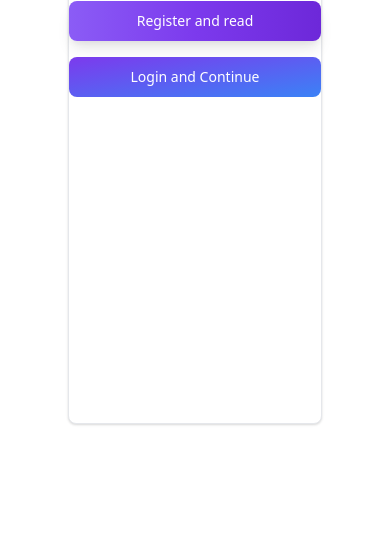
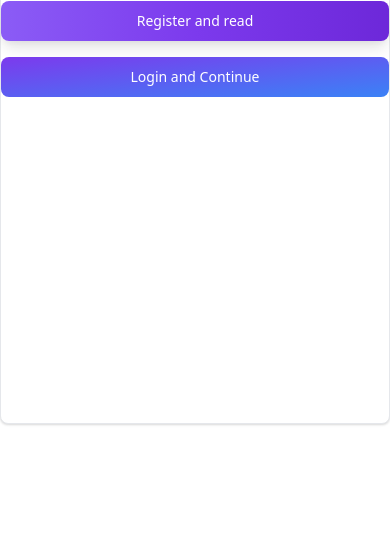
Before and after one commit to phaxadstudios/Book-reader, a plain HTML site: page index.html in a window 390 px wide. Shown: the part 299-844 px from the top of the page. Drawn offline with nearby package versions, Linux system fonts and the light colour scheme.

Commit message:
media queries

```diff
--- a/style.css
+++ b/style.css
@@ -21,6 +21,7 @@ body{
 .wrapper{
     background: #fff;
     height: 80vh;
+    width: 100%;
 }
 .logo p{
     font-family:cursive;
@@ -49,4 +50,7 @@ button {
     .container{
     padding-left: 0;
 }
+.wrapper{
+    width: 100%;
 }
+}
```
